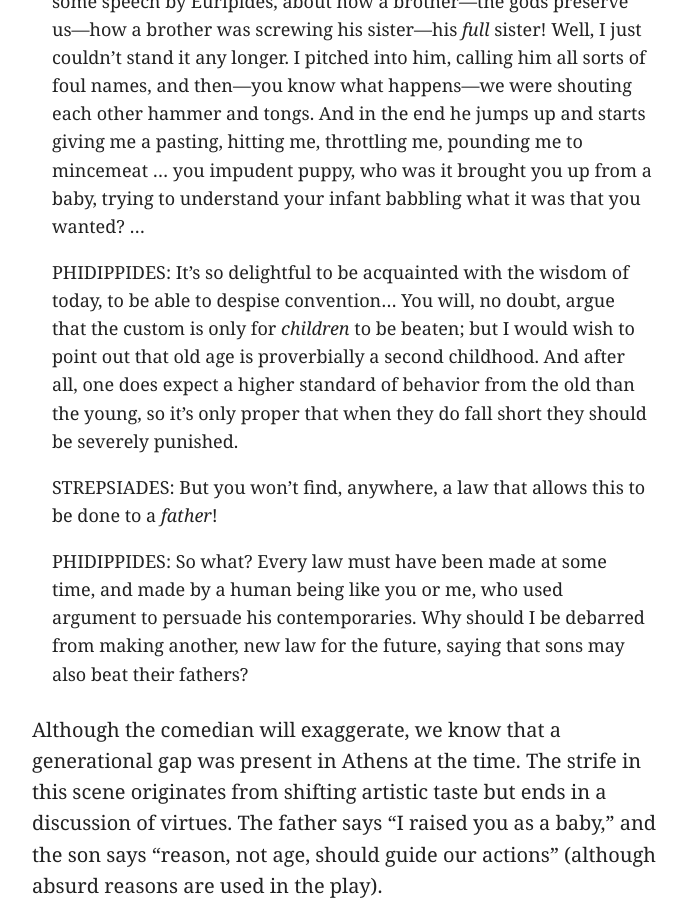
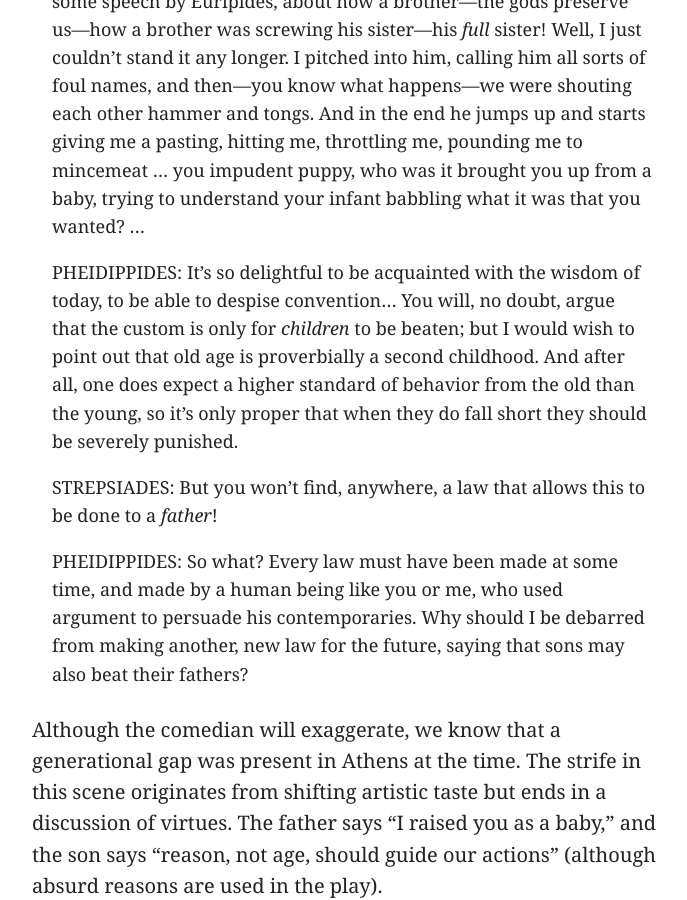
Before and after one commit to artsandmetaphysics/goodlifeodyssey, a Jekyll site: the page built from _meditations/what-causes-generation-gaps.md, in a window 1280 px wide and 900 px high, scrolled down 939 px. Shown: the whole window, without its empty margins (288-975 px from the left). Built offline with Jekyll 4.4.1, drawn with Linux system fonts in a browser that asks for light colours.

Commit message:
Fix typos

```diff
--- a/_meditations/what-causes-generation-gaps.md
+++ b/_meditations/what-causes-generation-gaps.md
@@ -12,9 +12,9 @@ Strepsiades, in Aristophanes’ comedy _The Clouds_, sends his thriftless son Ph
 <p>STREPSIADES: I’ll explain, right from the start, how the quarrel began. You know we were having a big feast. Well, I asked [my son Phidippides] to take his lyre and sing a song by Simonides, “The Shearing of Mr. Ram.” And straight away he says, “That’s so antiquated, that is—playing the lyre and singing at a drinking party—what do you think we are, women grinding corn?”</p>
 <p>PHEIDIPPIDES: Exactly! I wonder I didn’t clock you right then and there. Telling me to <em>sing</em>! Who did you think were entertaining, a treeful of cicadas?</p>
 <p>STREPSIADES: That’s exactly the way he went on at me—just the way he’s talking now. “And,” he added, “Simonides was a rotten poet anyway.” Well, I could barely restrain myself—but I did. I asked him at least to take a myrtle branch in his hand and recite me something from Aeschylus. That set him off again—”Oh, yes, Aeschylus is a prince among poets—a prince of hot air and barbarous bombast, who creates words the size of mountains.” Well, by this time my heart was fairly thumping, you can imagine. But I bit my lip hard and said, “All right then, you give us something from one of your sophisticated modern fellows, whoever they are.” So he launched straight into some speech by Euripides, about how a brother—the gods preserve us—how a brother was screwing his sister—his <em>full</em> sister! Well, I just couldn’t stand it any longer. I pitched into him, calling him all sorts of foul names, and then—you know what happens—we were shouting each other hammer and tongs. And in the end he jumps up and starts giving me a pasting, hitting me, throttling me, pounding me to mincemeat … you impudent puppy, who was it brought you up from a baby, trying to understand your infant babbling what it was that you wanted? …</p>
-<p>PHIDIPPIDES: It’s so delightful to be acquainted with the wisdom of today, to be able to despise convention… You will, no doubt, argue that the custom is only for <em>children</em> to be beaten; but I would wish to point out that old age is proverbially a second childhood. And after all, one does expect a higher standard of behavior from the old than the young, so it’s only proper that when they do fall short they should be severely punished.</p>
+<p>PHEIDIPPIDES: It’s so delightful to be acquainted with the wisdom of today, to be able to despise convention… You will, no doubt, argue that the custom is only for <em>children</em> to be beaten; but I would wish to point out that old age is proverbially a second childhood. And after all, one does expect a higher standard of behavior from the old than the young, so it’s only proper that when they do fall short they should be severely punished.</p>
 <p>STREPSIADES: But you won’t find, anywhere, a law that allows this to be done to a <em>father</em>!</p>
-<p>PHIDIPPIDES: So what? Every law must have been made at some time, and made by a human being like you or me, who used argument to persuade his contemporaries. Why should I be debarred from making another, new law for the future, saying that sons may also beat their fathers?</p>
+<p>PHEIDIPPIDES: So what? Every law must have been made at some time, and made by a human being like you or me, who used argument to persuade his contemporaries. Why should I be debarred from making another, new law for the future, saying that sons may also beat their fathers?</p>
 </blockquote>
 
 Although the comedian will exaggerate, we know that a generational gap was present in Athens at the time. The strife in this scene originates from shifting artistic taste but ends in a discussion of virtues. The father says “I raised you as a baby,” and the son says “reason, not age, should guide our actions” (although absurd reasons are used in the play).
```
Also changed, not shown: meditations/what-causes-generation-gaps.md (+2 -2 lines).
